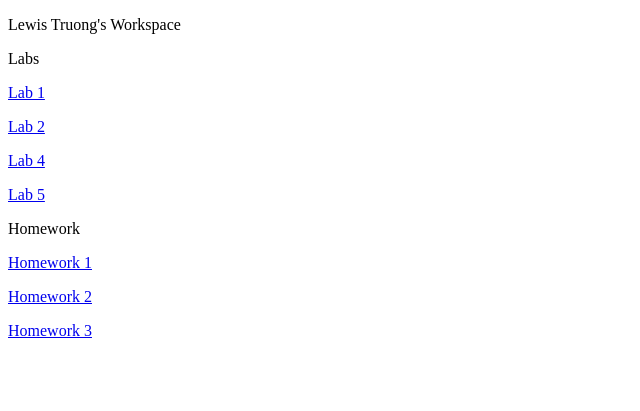
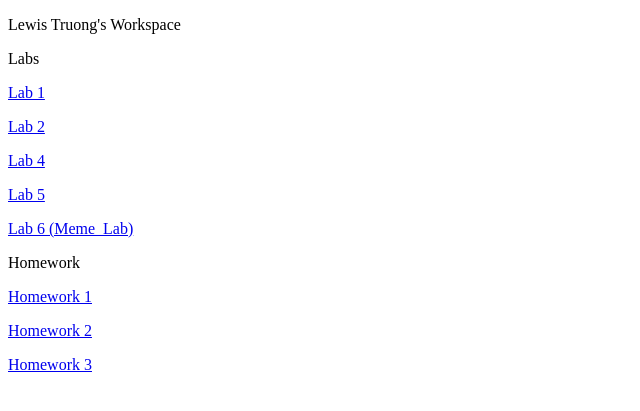
Before and after one commit to LeTruongCSUMB/truong-cst336, a PHP site: page / in a window 1280 px wide. Shown: the top 411 px of the page, without its empty margins (0-640 px from the left). Run offline with PHP 8.4, Linux system fonts and the light colour scheme.

Commit message:
Added meme lab link to index

```diff
--- a/index.php
+++ b/index.php
@@ -11,6 +11,7 @@
         <p><a href="http://truong-cst336.herokuapp.com/labs/lab_2/777/">Lab 2</a></p>
         <p><a href="http://truong-cst336.herokuapp.com/labs/lab_4/slider/">Lab 4</a></p>
         <p><a href="http://truong-cst336.herokuapp.com/labs/lab_5/scart/">Lab 5</a></p>
+        <p><a href="http://truong-cst336.herokuapp.com/labs/meme_lab/">Lab 6 (Meme_Lab)</a></p>
 
         <p>Homework</p>
         <p><a href="http://truong-cst336.herokuapp.com/homework/hw1/">Homework 1</a></p>
```
